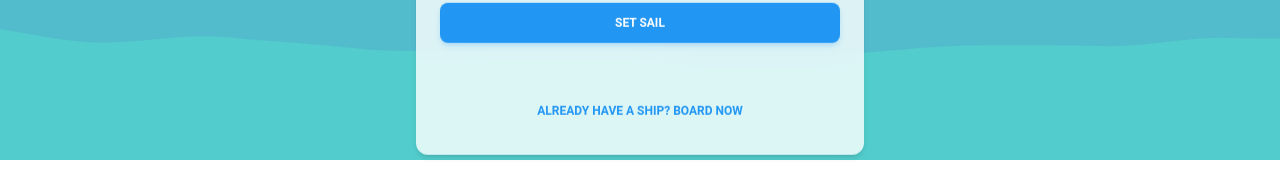
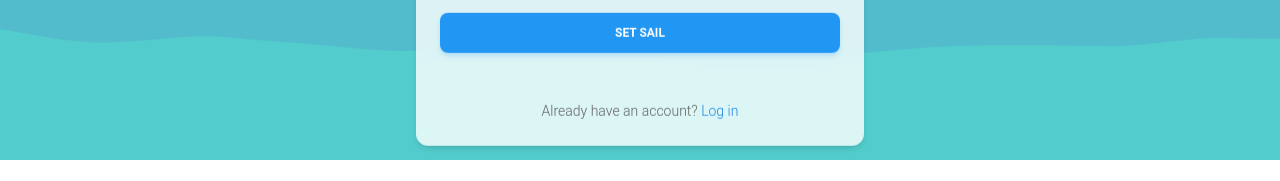
Before and after one commit to vim-is-life/sparkhacks-2025, a React (Vite) app in the folder frontend/: page /signup/business in a window 1280 px wide. Shown: the part 640-821 px from the top of the page. Built offline with nearby package versions, Linux system fonts and the light colour scheme; no server answers.

Commit message:
changed footer for business sign up card

```diff
--- a/frontend/src/SignUp/SignUpBusiness.jsx
+++ b/frontend/src/SignUp/SignUpBusiness.jsx
@@ -151,9 +151,9 @@ function SignUpBusinessPage() {
                 </CardBody>
 
                 <CardFooter className="flex justify-center">
-                    <Button variant="text" color="blue" onClick={() => setIsSignUp(!isSignUp)}>
-                        {isSignUp ? "Already have a ship? Board now" : "Need a new vessel? Register here"}
-                    </Button>
+                    <Typography variant="small">
+                        Already have an account? <a href="/signin" className="text-blue-600">Log in</a>
+                    </Typography>
                 </CardFooter>
             </Card>
         </div>
```
